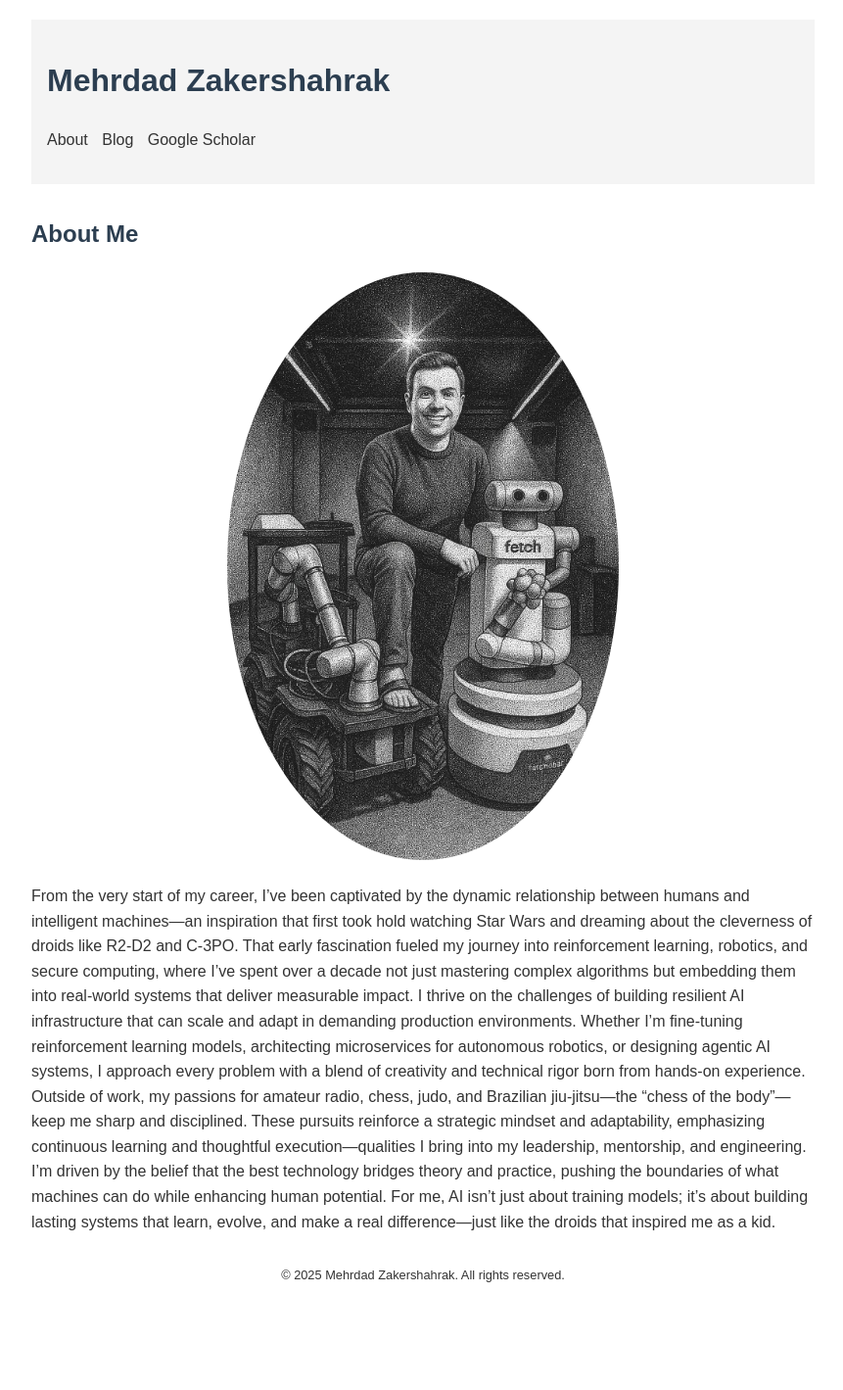
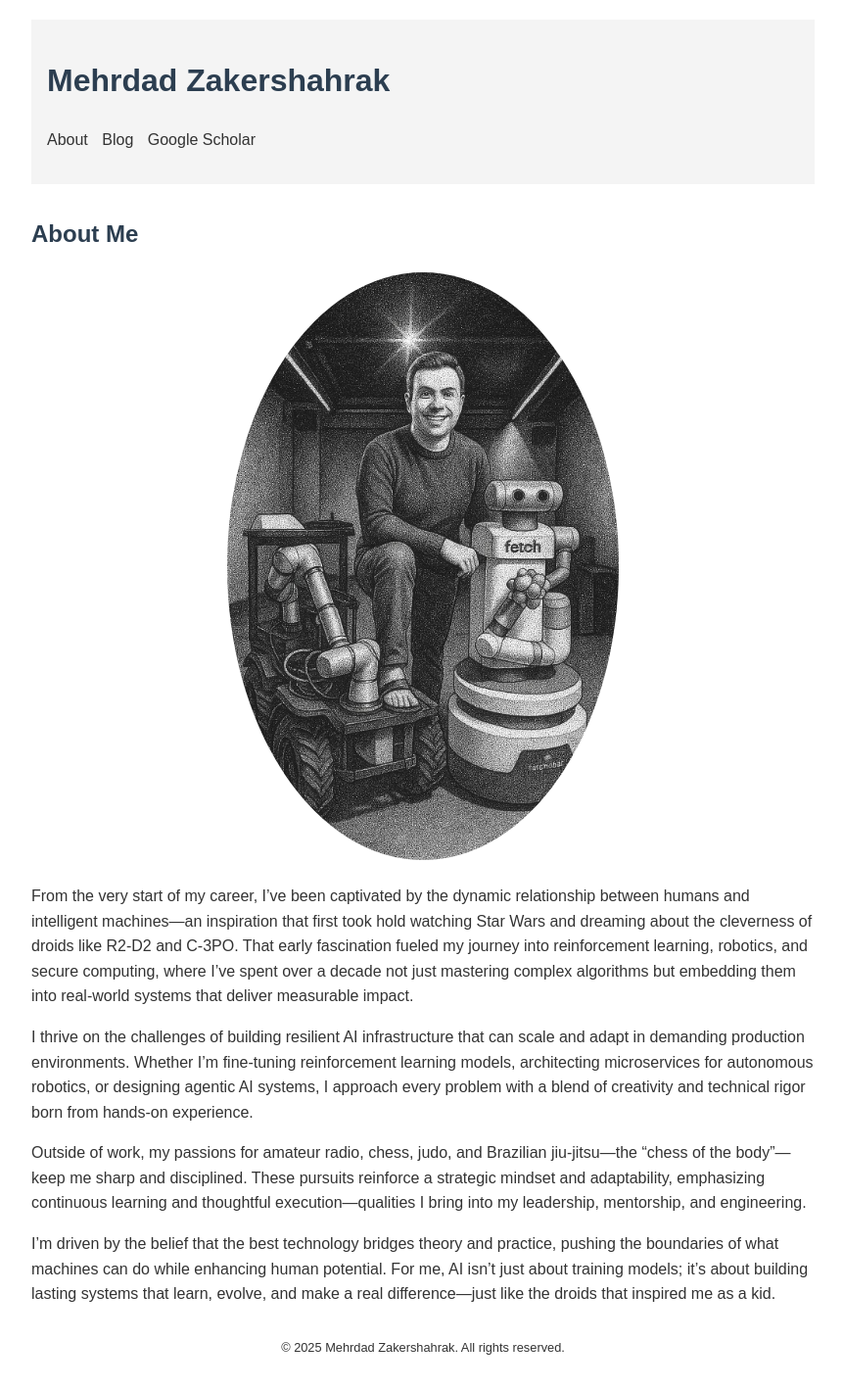
Before and after one commit to mehrdadzakershahrak/mehrdadzakershahrak.github.io, a Jekyll site: the page built from about.html, in a window 1280 px wide. Shown: the whole page at 98% size, without its empty margins (208-1069 px from the left). Built offline with Jekyll 4.4.1, drawn with Linux system fonts in a browser that asks for light colours; before the commit the page ends 1346 px from its top, so only the background shows below that.

Commit message:
about is formatted properly

```diff
--- a/about.html
+++ b/about.html
@@ -6,11 +6,8 @@
 <section id="about">
     <h2>About Me</h2>
     <img src="{{ '/assets/images/profile.jpg' | relative_url }}" alt="Mehrdad Zakershahrak" class="about-photo">
-    <p>From the very start of my career, I’ve been captivated by the dynamic relationship between humans and intelligent machines—an inspiration that first took hold watching Star Wars and dreaming about the cleverness of droids like R2-D2 and C-3PO. That early fascination fueled my journey into reinforcement learning, robotics, and secure computing, where I’ve spent over a decade not just mastering complex algorithms but embedding them into real-world systems that deliver measurable impact.
-
-        I thrive on the challenges of building resilient AI infrastructure that can scale and adapt in demanding production environments. Whether I’m fine-tuning reinforcement learning models, architecting microservices for autonomous robotics, or designing agentic AI systems, I approach every problem with a blend of creativity and technical rigor born from hands-on experience.
-
-        Outside of work, my passions for amateur radio, chess, judo, and Brazilian jiu-jitsu—the “chess of the body”—keep me sharp and disciplined. These pursuits reinforce a strategic mindset and adaptability, emphasizing continuous learning and thoughtful execution—qualities I bring into my leadership, mentorship, and engineering.
-
-        I’m driven by the belief that the best technology bridges theory and practice, pushing the boundaries of what machines can do while enhancing human potential. For me, AI isn’t just about training models; it’s about building lasting systems that learn, evolve, and make a real difference—just like the droids that inspired me as a kid.</p>
+    <p>From the very start of my career, I’ve been captivated by the dynamic relationship between humans and intelligent machines—an inspiration that first took hold watching Star Wars and dreaming about the cleverness of droids like R2-D2 and C-3PO. That early fascination fueled my journey into reinforcement learning, robotics, and secure computing, where I’ve spent over a decade not just mastering complex algorithms but embedding them into real-world systems that deliver measurable impact.</p>
+    <p>I thrive on the challenges of building resilient AI infrastructure that can scale and adapt in demanding production environments. Whether I’m fine-tuning reinforcement learning models, architecting microservices for autonomous robotics, or designing agentic AI systems, I approach every problem with a blend of creativity and technical rigor born from hands-on experience.</p>
+    <p>Outside of work, my passions for amateur radio, chess, judo, and Brazilian jiu-jitsu—the “chess of the body”—keep me sharp and disciplined. These pursuits reinforce a strategic mindset and adaptability, emphasizing continuous learning and thoughtful execution—qualities I bring into my leadership, mentorship, and engineering.</p>
+    <p>I’m driven by the belief that the best technology bridges theory and practice, pushing the boundaries of what machines can do while enhancing human potential. For me, AI isn’t just about training models; it’s about building lasting systems that learn, evolve, and make a real difference—just like the droids that inspired me as a kid.</p>
 </section>
```
